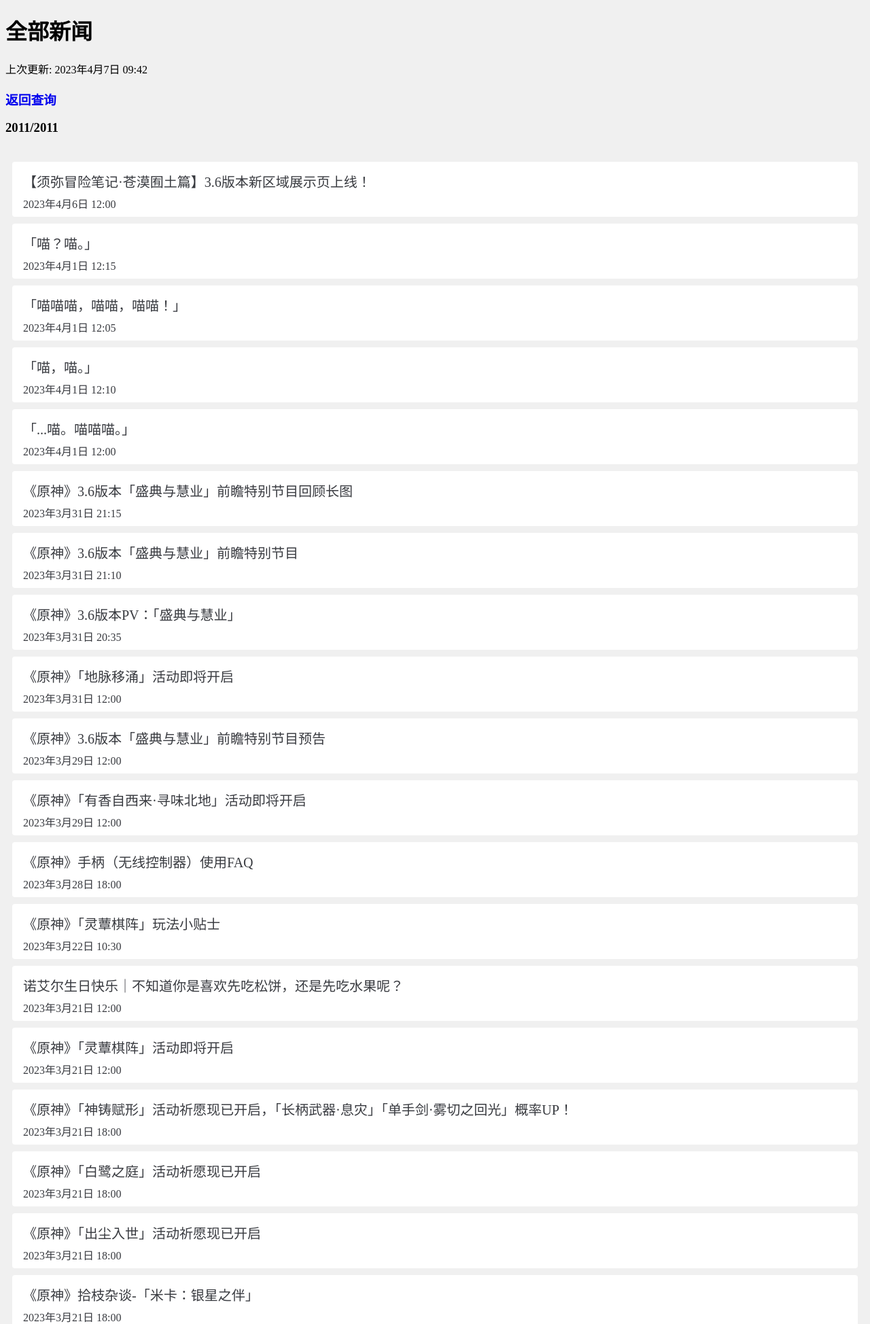
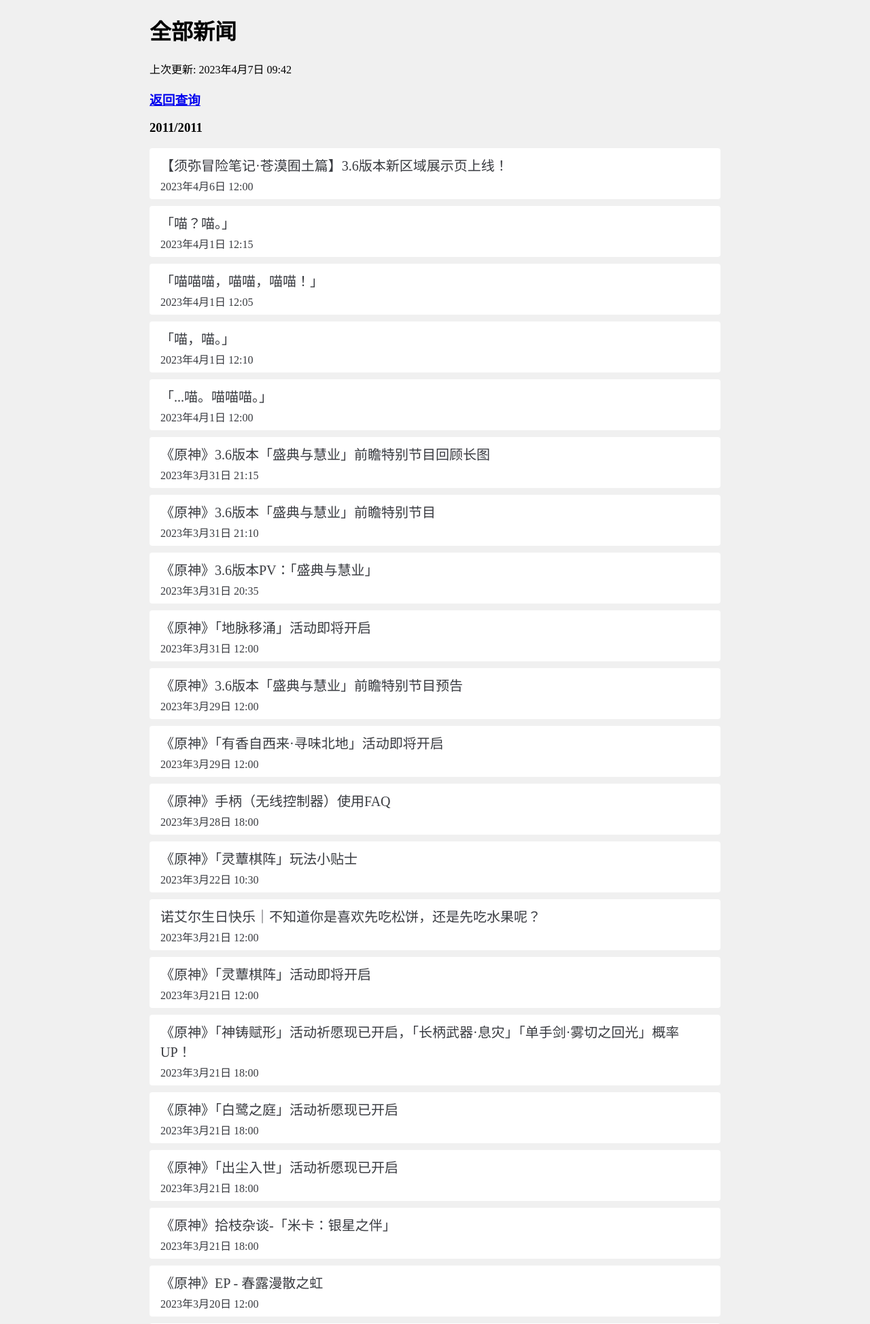
Before and after one commit to lingkai5wu/DjangoWeb, a Django app: page /all/ in a window 1280 px wide. Shown: the top 1948 px of the page at 68% size. Run offline with Django 4.2, Linux system fonts and the light colour scheme; data comes from the database, SQL or seed files in the repository.

Commit message:
fix: 优化桌面端和移动端样式

```diff
--- a/ys/static/contentStyle.css
+++ b/ys/static/contentStyle.css
@@ -1,17 +1,29 @@
-a {
-	text-decoration: none;
+body {
+    background-color: #f0f0f0;
+    margin: 0;
+}
+
+.container {
+    max-width: 840px;
+    margin: 0px auto;
+}
+
+@media (max-width: 880px) {
+    .container {
+        margin: 0px 20px;
+    }
+}
+
+label {
+    display: none;
+}
+
+input {
+    font-size: 20px;
 }
 
 ul {
-	padding: 10px;
-}
-
-li {
-	list-style-type: none;
-}
-
-body {
-	background-color: #f0f0f0;
+    padding: 0;
 }
 
 .item {
@@ -19,6 +31,7 @@ body {
     padding: 8px 16px;
     margin: 10px 0;
     border-radius: 4px;
+    list-style-type: none;
 }
 
 .title {
@@ -28,7 +41,7 @@ body {
 }
 
 .info {
-	margin: 6px 0;
+    margin: 2px 0 4px 0;
     font-size: 20px;
     font-weight: 400;
 }
--- a/ys/templates/all.html
+++ b/ys/templates/all.html
@@ -2,12 +2,13 @@
 <html lang="en">
 <head>
     <meta charset="UTF-8">
+    <meta name="viewport" content="width=device-width, initial-scale=1.0">
     <title>全部新闻</title>
     {% load static %}
     <link rel="stylesheet" href="{% static 'contentStyle.css' %}">
 </head>
 <body>
-<div>
+<div class="container">
     <h1>全部新闻</h1>
     <p>上次更新: {{ update_time }}</p>
     <h3><a href="{% url 'select_content_list' %}">返回查询</a></h3>
@@ -21,8 +22,6 @@
                     <div>{{ content.start_time }}</div>
                 </a>
             </li>
-        {% empty %}
-            <li><h3>在上方输入关键词查询，或<a href="{% url 'show_all_content_list' %}">查看全部</a></h3></li>
         {% endfor %}
     </ul>
 </div>
--- a/ys/templates/index.html
+++ b/ys/templates/index.html
@@ -2,12 +2,13 @@
 <html lang="en">
 <head>
     <meta charset="UTF-8">
+    <meta name="viewport" content="width=device-width, initial-scale=1.0">
     <title>查询</title>
     {% load static %}
     <link rel="stylesheet" href="{% static 'contentStyle.css' %}">
 </head>
 <body>
-<div class="content-wrap">
+<div class="container">
     <h2><a href="https://ys.mihoyo.com/main/news/10">最新新闻（官网）</a></h2>
     <p>所有内容来自原神官网，可能滞后，点击上方超链接前往官网</p>
     <p>上次更新: {{ update_time }}</p>
```
Lines whose indentation alone changed are shown as unchanged.
